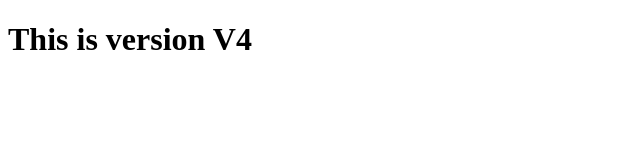
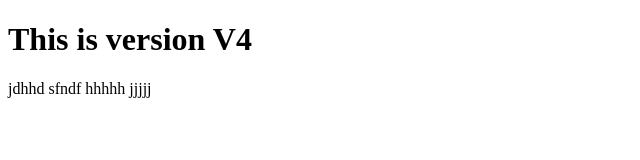
Before and after one commit to NaushadImam/myrepo, a plain HTML site: page index.html in a window 1280 px wide. Shown: the whole page, without its empty margins (0-640 px from the left). Drawn offline with Linux system fonts and the light colour scheme.

```diff
--- a/index.html
+++ b/index.html
@@ -7,5 +7,6 @@
 </head>
 <body>
     <h1> This is version  V4</h1>
+    jdhhd  sfndf hhhhh jjjjj
 </body>
 </html>
```
